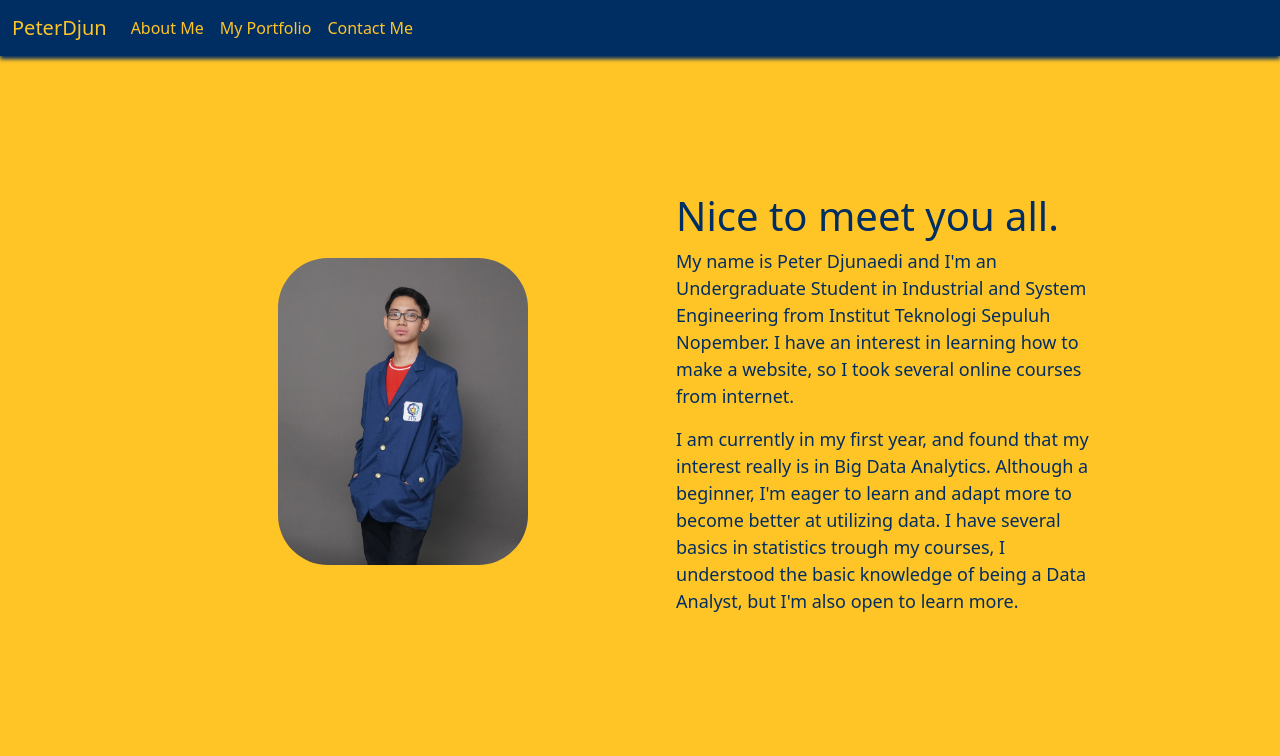
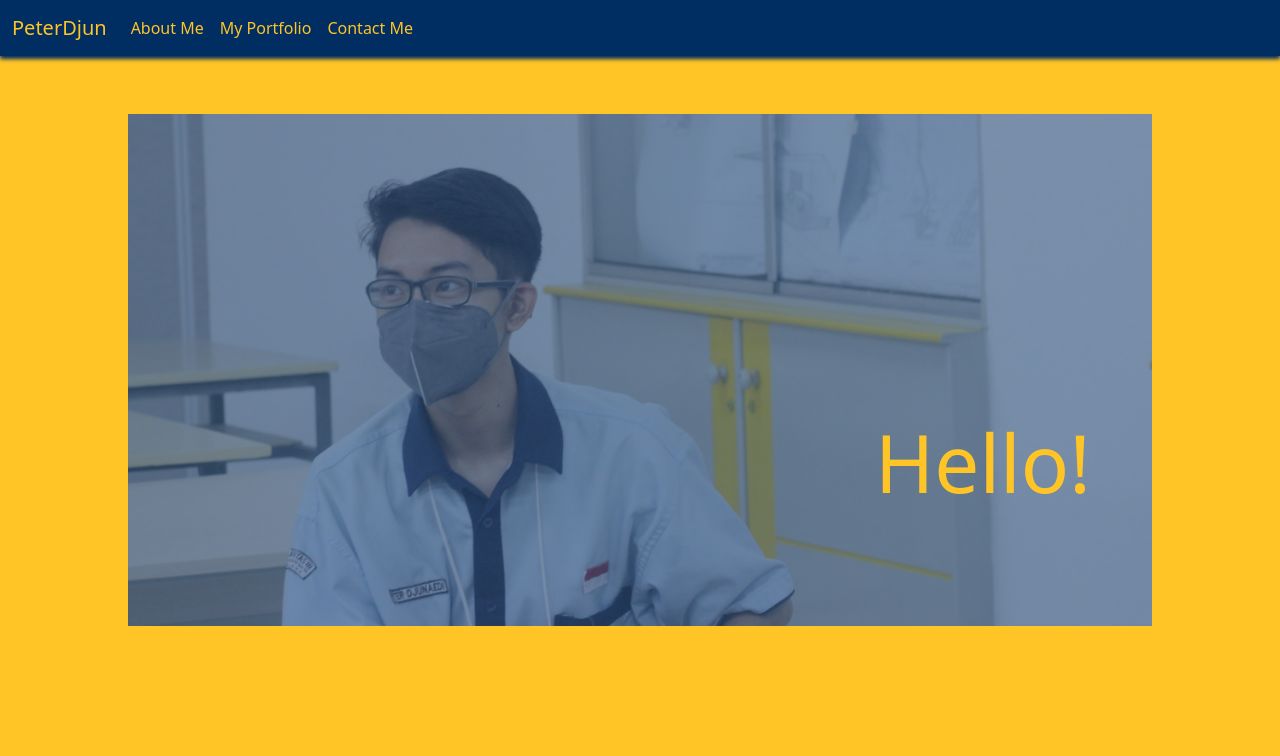
Before and after one commit to PeterDjun/Creative-Portfolio, a plain HTML site: page index.html in a window 1280 px wide. Shown: the top 756 px of the page. Drawn offline with nearby package versions, Linux system fonts and the light colour scheme; a web font is replaced by a local one.

Commit message:
initialize

```diff
--- a/index.html
+++ b/index.html
@@ -24,7 +24,14 @@
           </div>
         </div>
       </nav>
+      <section id="pertama">
+        <div class="awal">
+          <img src="./images/Header Pic.JPG" alt="Gambar">
+          <h1 class="headline">Hello!</h1>
+        </div>
+      </section>
     </header>
+    <div class="slider"></div>
     <section id="home">
       <div></div>
       <div></div>
@@ -51,7 +58,7 @@
           System Engineering from Institut Teknologi Sepuluh Nopember. I have an interest
           in learning how to make a website, so I took several online courses from
           internet.</p>
-        <p>I am currently in my first year, and found that my interest really is in Big Data Analytics.
+        <p class="para1">I am currently in my first year, and found that my interest really is in Big Data Analytics.
           Although a beginner, I'm eager to learn and adapt more to become better at utilizing data.
           I have several basics in statistics trough my courses, I understood the basic knowledge of
           being a Data Analyst, but I'm also open to learn more.</p>
@@ -60,9 +67,9 @@
     <section class="d-flex" id="about-cont">
       <div>
         <h1 class="w-50 kata1">I am a curious person and I love learning new things in
-          my life. I am currently aiming to be one of Quantitavie Modeling and Industrial Policy or
-          better known as QMIPA's laboratory assistant, so that I can improve as a better person
-          myself and help more student through their academic journeys.</h1>
+          my life. I am currently aiming to be one of Quantitavie Modeling and Industrial Policy
+          Analysis or better known as QMIPA's laboratory assistant, so that I can improve as a
+          better person myself and help more student through their academic journeys.</h1>
       </div>
     </section>
     <section class="d-flex" id="about-cont2">
@@ -250,6 +257,12 @@
     </div>
     <script src="https://cdn.jsdelivr.net/npm/bootstrap@5.3.2/dist/js/bootstrap.bundle.min.js" integrity="sha384-C6RzsynM9kWDrMNeT87bh95OGNyZPhcTNXj1NW7RuBCsyN/o0jlpcV8Qyq46cDfL" crossorigin="anonymous"></script>
     <script src="jquery-3.7.1.min.js"></script>
+    <script src="https://cdnjs.cloudflare.com/ajax/libs/gsap/2.1.3/TweenMax.min.js"
+    integrity="sha512-DkPsH9LzNzZaZjCszwKrooKwgjArJDiEjA5tTgr3YX4E6TYv93ICS8T41yFHJnnSmGpnf0Mvb5NhScYbwvhn2w=="
+    crossorigin="anonymous" referrerpolicy="no-referrer"></script>
+    <script src="https://cdnjs.cloudflare.com/ajax/libs/gsap/2.1.3/TimelineMax.min.js"
+    integrity="sha512-0xrMWUXzEAc+VY7k48pWd5YT6ig03p4KARKxs4Bqxb9atrcn2fV41fWs+YXTKb8lD2sbPAmZMjKENiyzM/Gagw=="
+    crossorigin="anonymous" referrerpolicy="no-referrer"></script>
     <script src="main.js"></script>
 </body>
 </html>
--- a/main.js
+++ b/main.js
@@ -67,3 +67,14 @@ function animateCircles() {
 }
 
 animateCircles();
+
+const awal = document.querySelector(".awal");
+const slider = document.querySelector(".slider");
+const headline = document.querySelector(".headline");
+
+
+const tl = new TimelineMax();
+
+tl.fromTo(awal, 1, { height: "0%" }, { height: "80%", ease: Power2.easeInOut})
+.fromTo(awal, 1.2, {width: "100%"}, {width: "80%", ease: Power2.easeInOut})
+.fromTo(slider, 1.2, {x: "-100%"}, {x: "0%", ease: Power2.easeInOut}, "-=1.2")
--- a/style.css
+++ b/style.css
@@ -38,8 +38,57 @@ html, body {
     top: 0;
     background-color: rgb(0, 45, 98);
 }
+#pertama {
+    padding: 0;
+    display: flex;
+    height: 80vh;
+    justify-content: center;
+    align-items: center;
+    margin-top: 50px;
+}
 section {
     padding: 64px 128px;
+}
+.slider {
+    position: absolute;
+    top: 0;
+    left: 0;
+    width: 100%;
+    height: 100vh;
+    background: #ffc526;
+    z-index: -1;
+}
+.awal {
+    height: 60%;
+    width: 100%;
+    position: relative;
+}
+.awal img {
+    width: 100%;
+    height: 100%;
+    object-fit: cover;
+}
+.headline {
+    position: absolute;
+    top: 70%;
+    left: 14%;
+    font-size: 80px;
+    transform: translate(280%, -60%);
+    color: #ffc526;
+    z-index: 2;
+}
+.awal::after {
+    content: "";
+    background: rgb(0, 45, 98);
+    width: 100%;
+    height: 100%;
+    position: absolute;
+    left: 0;
+    top: 0;
+    opacity: 0.5;
+}
+.para1 {
+    text-align: justify;
 }
 .circle {
     height: 24px;
@@ -83,7 +132,7 @@ h6 {
     justify-content: center;
 }
 .kata1 {
-    margin-left: 128px;
+    margin-left: 40px;
 }
 .h1 {
     display: none;
```
Also changed, not shown: index2.html (+4 -2 lines), images/Header Pic.JPG (added), 1 other file.
